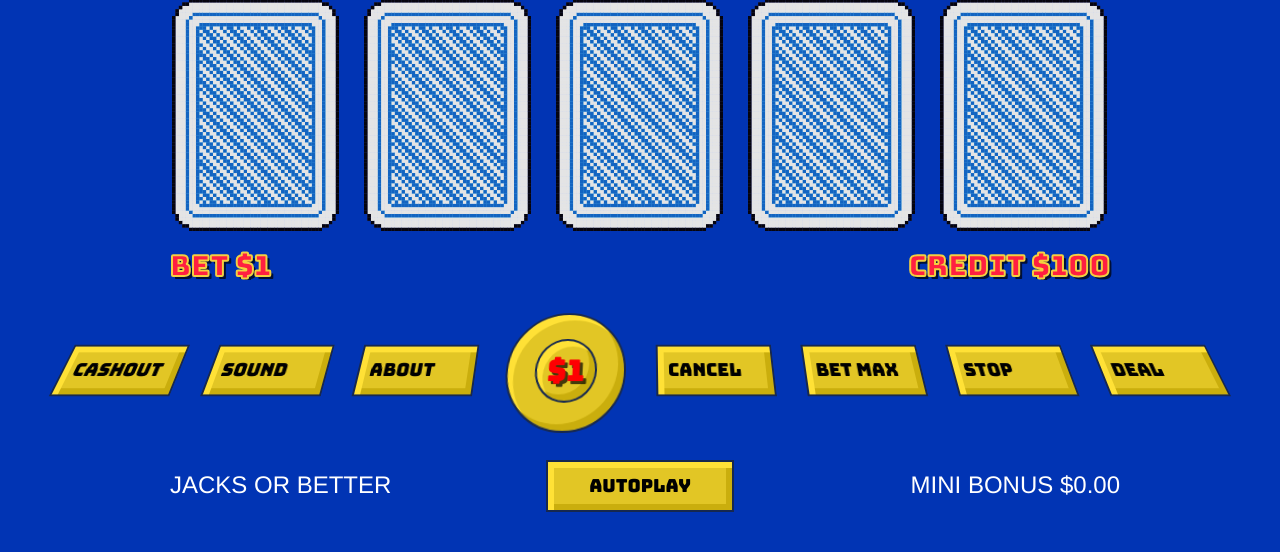
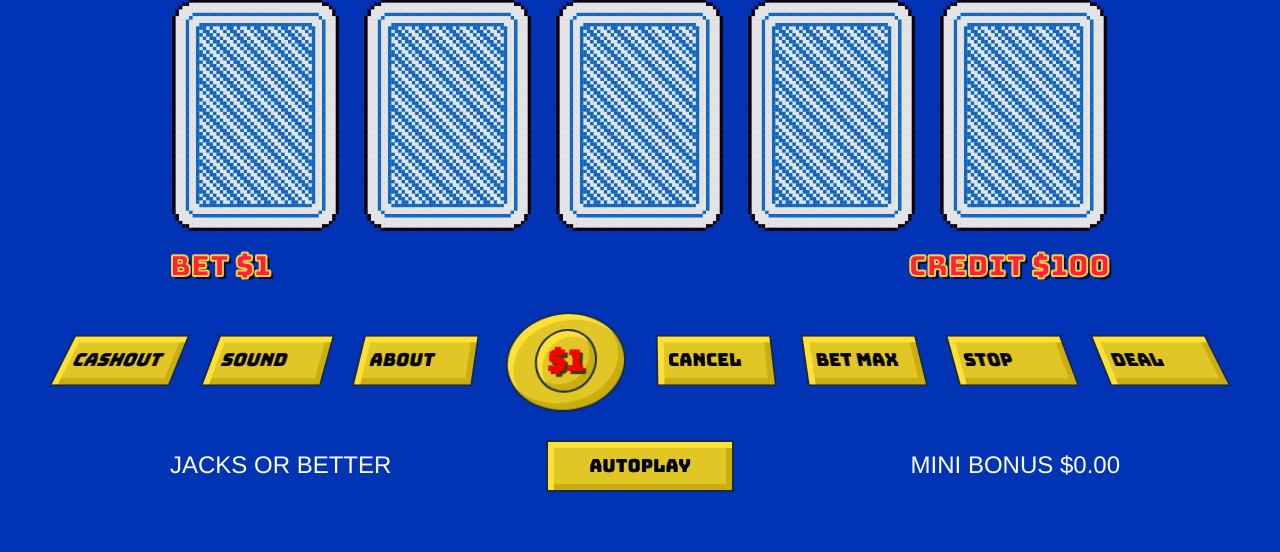
Before and after one commit to janfilips/blockchain-poker, a Django app: page / in a window 1280 px wide. Shown: the part 447-999 px from the top of the page. Run offline with Django 3.2, Linux system fonts and the light colour scheme; data comes from the database, SQL or seed files in the repository; data that the repository does not hold is empty.

Commit message:
Cleanup css

```diff
--- a/static/css/main.css
+++ b/static/css/main.css
@@ -1017,7 +1017,7 @@ body {
 .btn-action.coin {
   /* Keep it a circle but larger */
   width: 12rem;
-  height: 12rem;
+  height: 10rem;
 
   /* Flex to center the “$1” text */
   display: flex;
```
